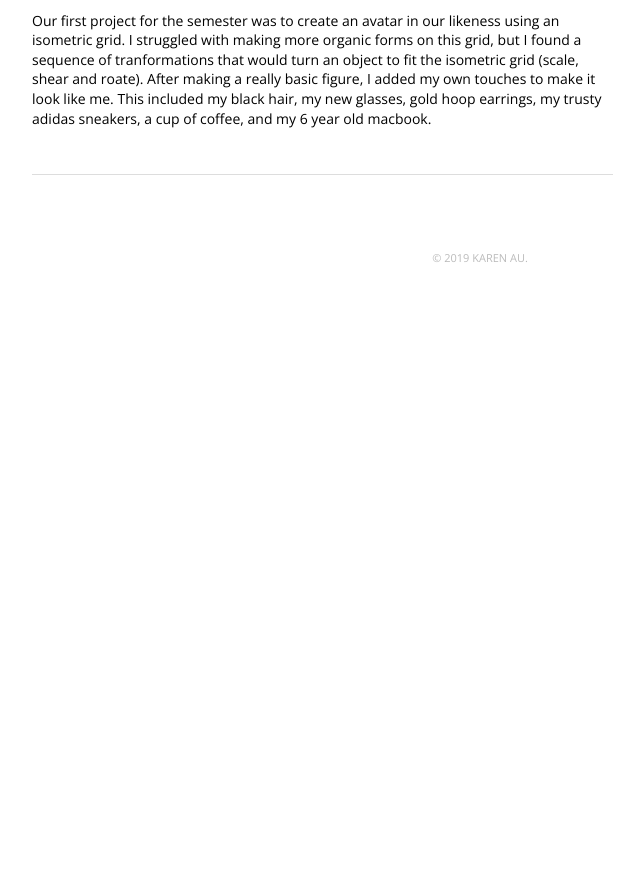
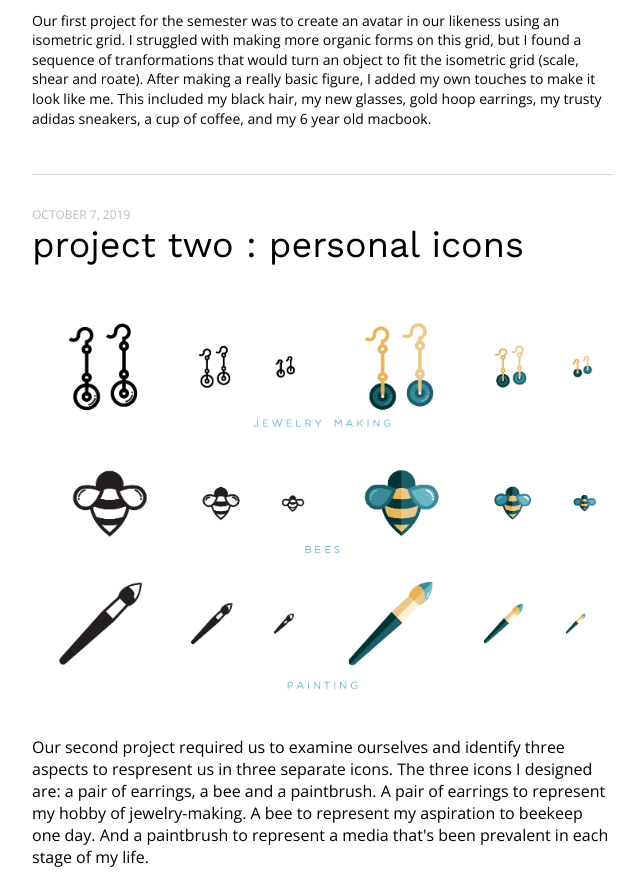
Before and after one commit to Binghamton-University-Design/web-journal-karen-au, a plain HTML site: page index.html in a window 1280 px wide. Shown: the part 608-1480 px from the top of the page, without its empty margins (160-804 px from the left). Before the commit the page ends 901 px from the top, so only its background shows below. Drawn offline with nearby package versions, Linux system fonts and the light colour scheme.

Commit message:
project 2

```diff
--- a/index.html
+++ b/index.html
@@ -32,6 +32,17 @@
 				</div>
 				<!-- End item -->
 
+	<!-- Begin Item -->
+				<div class="item">
+					<p class="date">October 7, 2019</p>
+					<h2>project two :
+						personal icons</h2>
+					<p><img src="images/karenau_icons_banner-01.png"></p> Our second project required us to examine ourselves and identify three aspects to respresent us in three separate icons. The three icons I designed are: a pair of earrings, a bee and a paintbrush. A pair of earrings to represent my hobby of jewelry-making. A bee to represent my aspiration to beekeep one day. And a paintbrush to represent a media that's been prevalent in each stage of my life.
+					<p>
+					</p>
+				</div>
+				<!-- End item -->
+
 			</main>
 			<aside>
 
```
Also changed, not shown: images/favicon.png, images/karenau_icons_banner-01.png (added), 1 other file.
